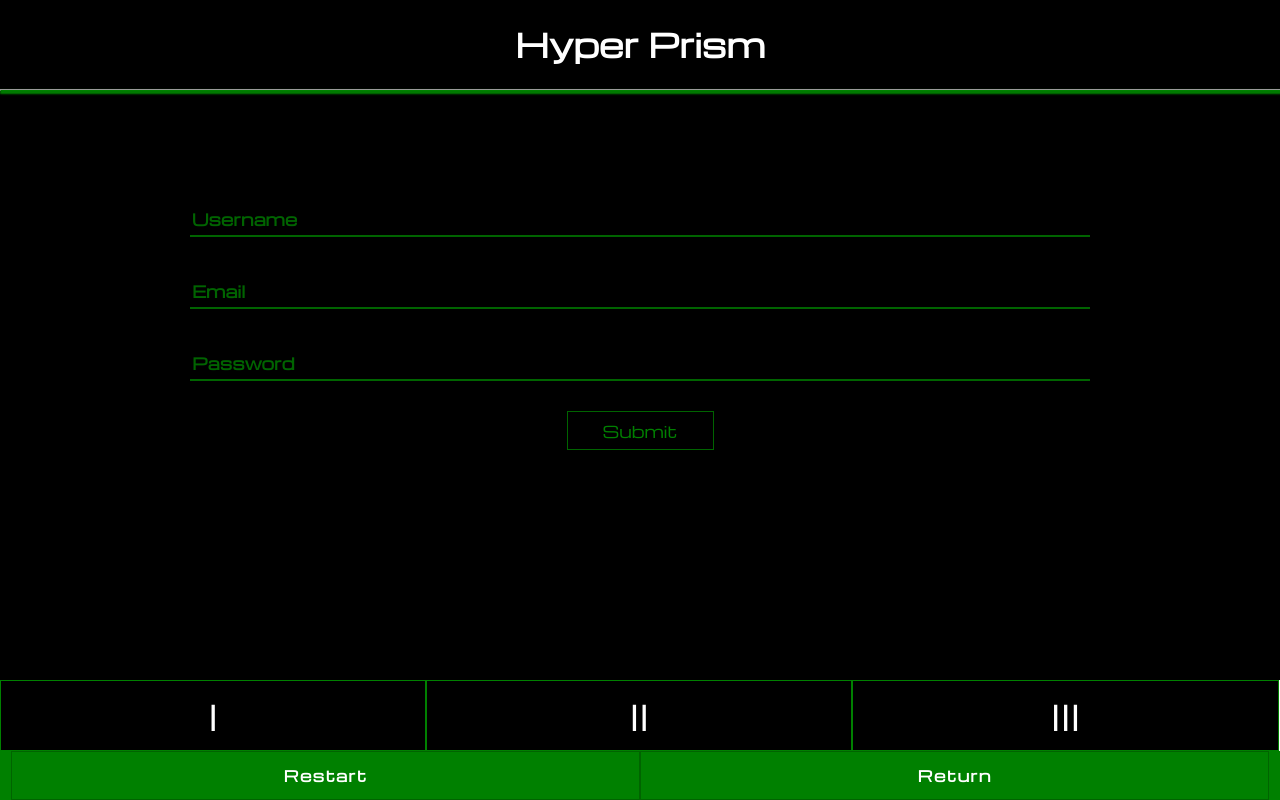
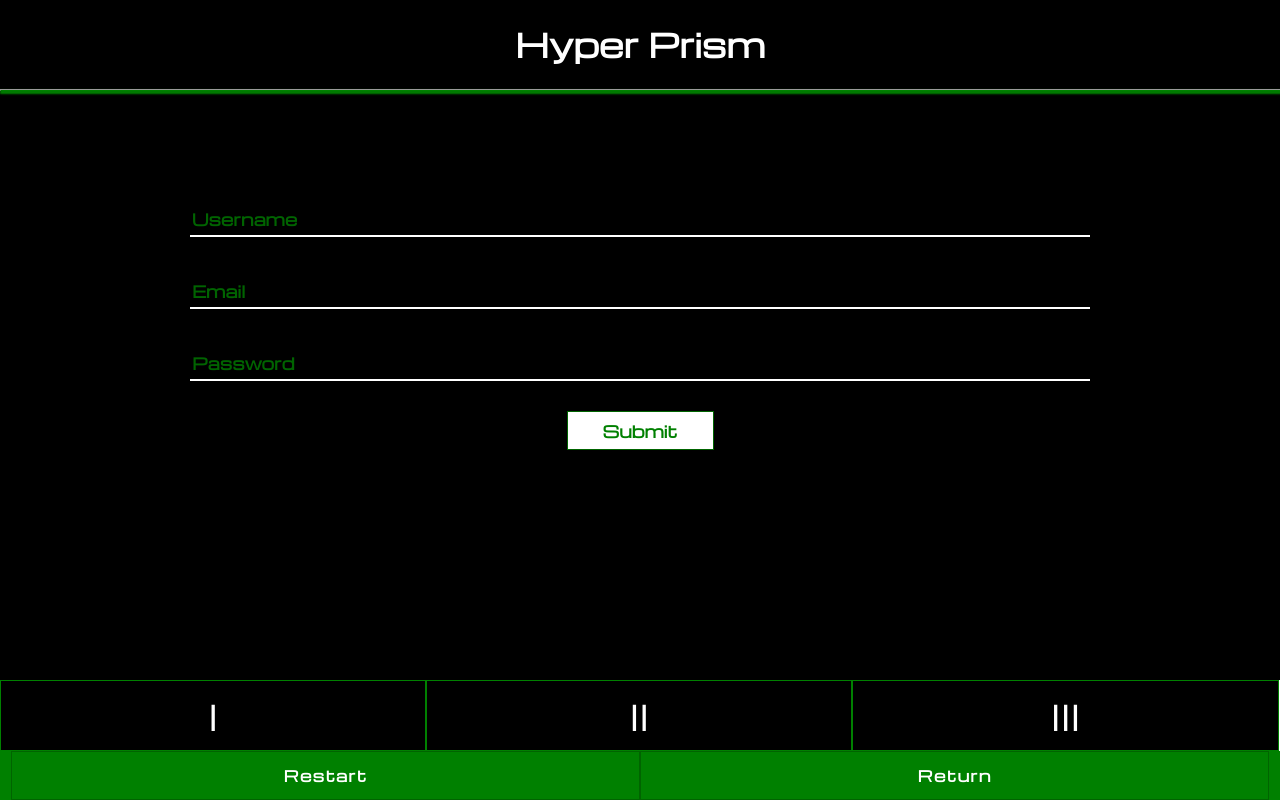
Before and after one commit to hyper-prism/fe, a React (Create React App) app in the folder hyper_prism/: page /Register in a window 1280 px wide. Built offline with nearby package versions, Linux system fonts and the light colour scheme; no server answers.

Commit message:
changed colors on register form

```diff
--- a/hyper_prism/src/styles/forms/register.css
+++ b/hyper_prism/src/styles/forms/register.css
@@ -30,7 +30,7 @@ form input{
     border-left: 0px solid black;
     border-top: 0px solid black;
     color: darkgreen;
-    border-bottom: 2px solid darkgreen;
+    border-bottom: 2px solid white;
     font-weight: 800;
     background: rgba(0, 0, 0, 0);
     margin-bottom: 20px;
@@ -56,6 +56,8 @@ form input::placeholder{
     border: 1px solid darkgreen;
     padding: 7px 35px;
     margin-top: 10px;
+    background: white;
+    font-weight: 800;
 }
 
 .form h3{
```
